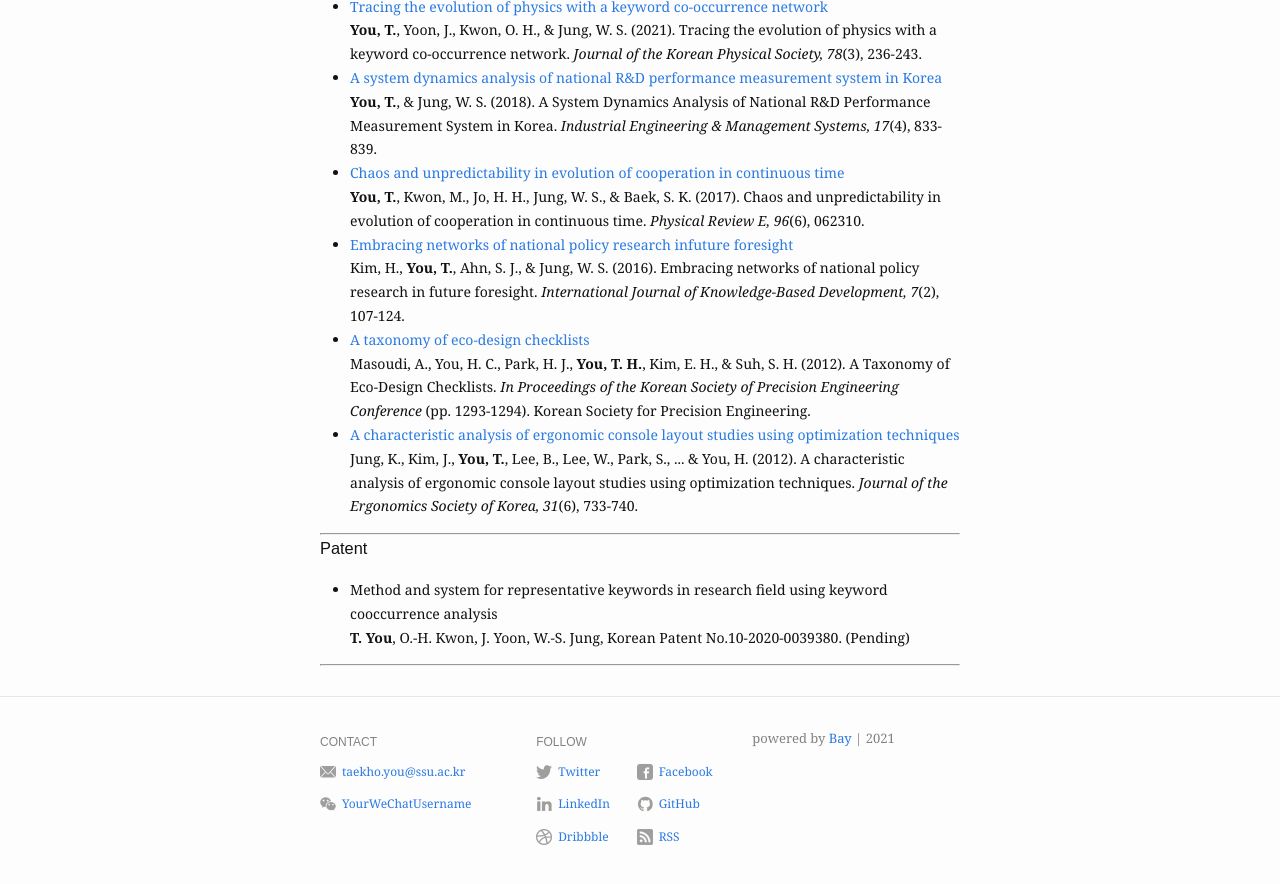
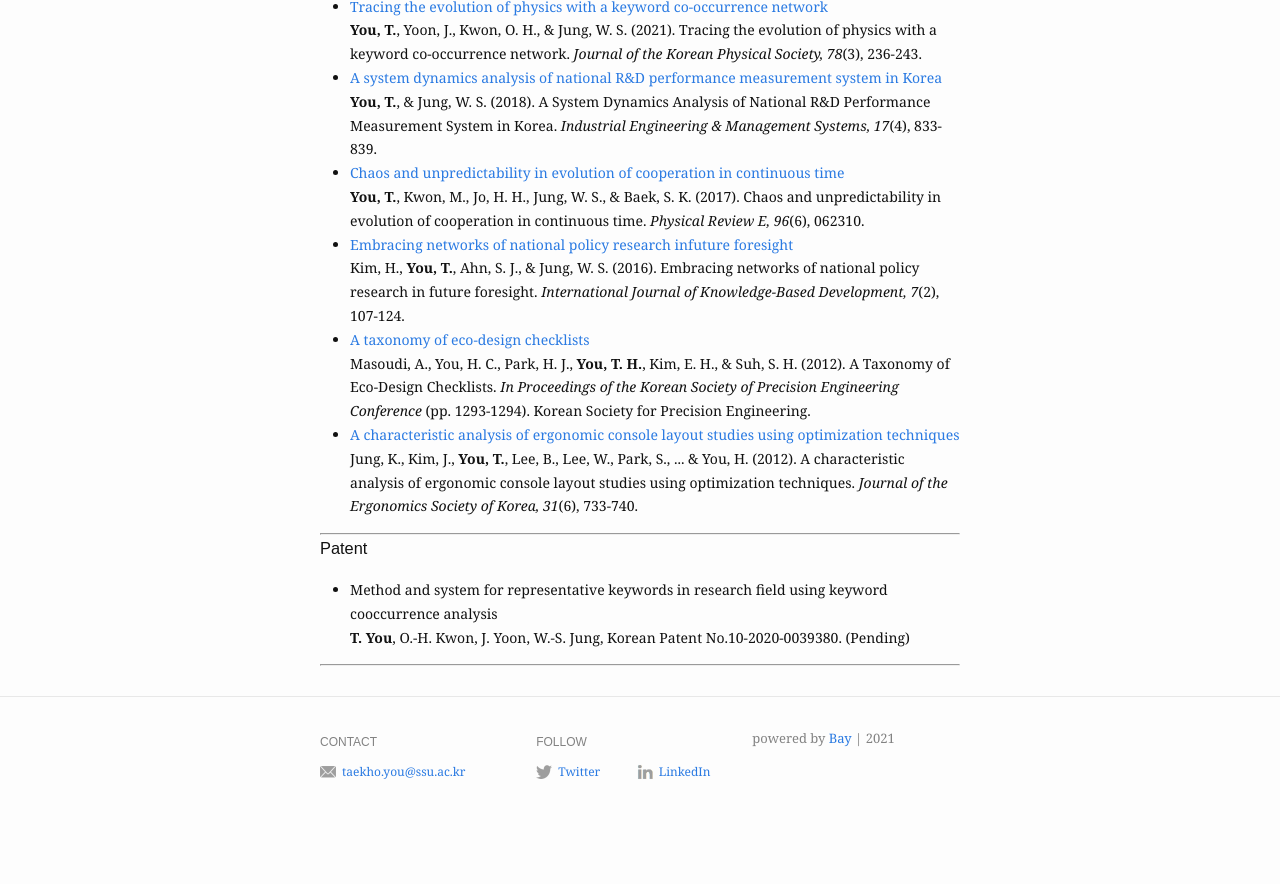
Before and after one commit to eliottvincent/bay, a Jekyll site: the page built from index.md, in a window 1280 px wide and 900 px high, scrolled down 1075 px. Shown: the top 884 px of the window. Built offline with Jekyll 4.4.1, drawn with Linux system fonts in a browser that asks for light colours; after the commit the page ends 1910 px from its top, so only the background shows below that; some of the changed lines change nothing that is shown.

Commit message:
Update _config.yml

```diff
--- a/_config.yml
+++ b/_config.yml
@@ -22,23 +22,23 @@ footer:
     - name: Email
       value: taekho.you@ssu.ac.kr
       link: mailto:taekho.you@ssu.ac.kr
-    - name: WeChat
-      value: YourWeChatUsername
-      link: "#"
+#    - name: WeChat
+#      value: YourWeChatUsername
+#      link: "#"
   follow:
     - name: Twitter
       link: http://twitter.com/thyou14
       username: "@thyou14"
-    - name: Facebook
-      link: http://facebook.com/YourFacebookUsername
+#    - name: Facebook
+#      link: http://facebook.com/YourFacebookUsername
     - name: LinkedIn
       link: http://linkedin.com/in/taekho-you-0883b0122
-    - name: GitHub
-      link: http://github.com/YourGitHubUsername
-    - name: Dribbble
-      link: https://dribbble.com/YourDribbbleUsername
-    - name: RSS
-      link: /feed.xml
+#    - name: GitHub
+#      link: http://github.com/YourGitHubUsername
+#    - name: Dribbble
+#      link: https://dribbble.com/YourDribbbleUsername
+#    - name: RSS
+#      link: /feed.xml
 
 # Build settings
 markdown: kramdown
```
